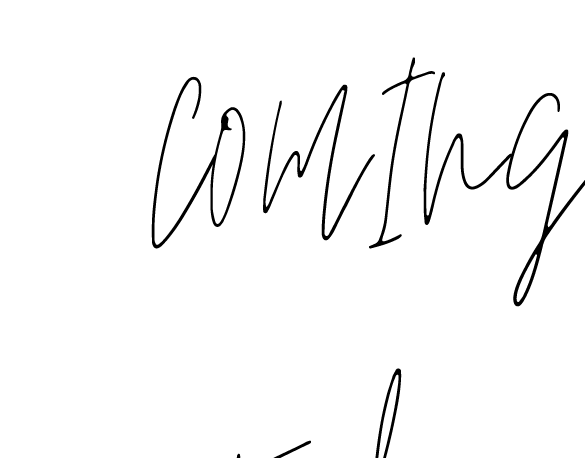
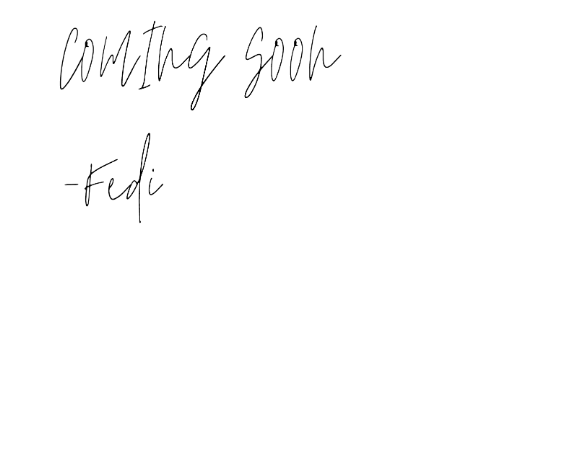
Before and after one commit to RenatAbazov/FediForReal, a plain HTML site: page index.html in a window 390 px wide. Shown: the part 386-844 px from the top of the page, 585 px wide, since content can reach past the window. Drawn offline with Linux system fonts and the light colour scheme.

Commit message:
Width for phone

```diff
--- a/index.css
+++ b/index.css
@@ -7,8 +7,7 @@ div {
     width: 100%;
   }
   .comingSoon {
-    padding-right: 15%;
-    height: 75%;
+    width: 100%;
   }
 }
 
```
